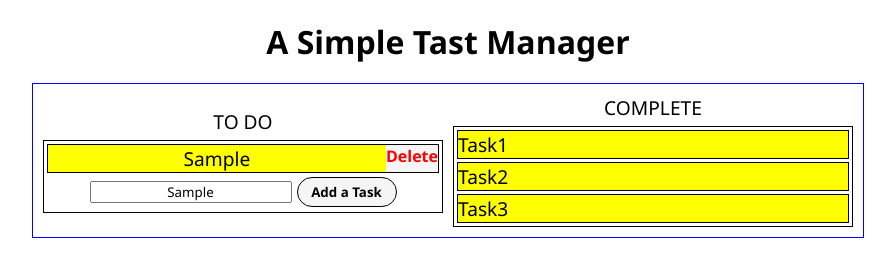
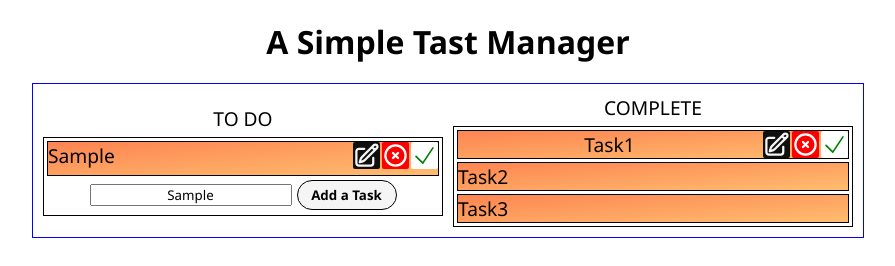
Before and after one commit to Tochi-Orams/kanban-js, a plain HTML site: page index.html in a window 1280 px wide. Both pictures are taken after typing "Sample" into the empty fields and a click on the button "Add a Task". Shown: the whole page, without its empty margins (192-1087 px from the left). Drawn offline with Linux system fonts and the light colour scheme.

Commit message:
features(taskComplete): add button for Task completed

```diff
--- a/app.js
+++ b/app.js
@@ -2,17 +2,29 @@ const buttonAdd = document.querySelector('.add')
 const taskTilte = document.querySelector('#taskTitle')
 const listItemsToDo = document.querySelector('.list-items.toDo')
 const listItemsComplete = document.querySelector('.list-items.complete')
-
+const buttonEdit = `<svg fill="none" viewBox="0 0 24 24" stroke-width="2" stroke="currentColor" aria-hidden="true" class="svg edit">
+                        <path stroke-linecap="round" stroke-linejoin="round" d="M16.862 4.487l1.687-1.688a1.875 1.875 0 112.652 2.652L10.582 16.07a4.5 4.5 0 01-1.897 1.13L6 18l.8-2.685a4.5 4.5 0 011.13-1.897l8.932-8.931zm0 0L19.5 7.125M18 14v4.75A2.25 2.25 0 0115.75 21H5.25A2.25 2.25 0 013 18.75V8.25A2.25 2.25 0 015.25 6H10"></path>
+                    </svg>`
+const buttonDelete = `<svg fill="none" viewBox="0 0 24 24" stroke-width="2" stroke="currentColor" aria-hidden="true" class="svg delete">
+                        <path stroke-linecap="round" stroke-linejoin="round" d="M9.75 9.75l4.5 4.5m0-4.5l-4.5 4.5M21 12a9 9 0 11-18 0 9 9 0 0118 0z"></path>
+                    </svg>`
+const buttonSave = `<svg fill="none" viewBox="0 0 24 24" stroke-width="1.5" stroke="currentColor" aria-hidden="true" class="svg save">
+                        <path stroke-linecap="round" stroke-linejoin="round" d="M4.5 12.75l6 6 9-13.5"></path>
+                    </svg>`
 
 function createElement(element, className) {
     const newElement = document.createElement(element)
-    if(element != 'span') newElement.classList.add(className)
-    if(element != 'li') newElement.innerText = className
+    element != 'span' && element != 'svg' ? newElement.classList.add(className) : newElement.classList.add(element)
+    if(element != 'li') newElement.innerHTML = className
     return newElement
 }
 
-function moveToComplete(taskComplete){
-    listItemsComplete.append(taskComplete)
+function editTitleTask() {
+    console.log(this.parentElement);
+}
+
+function moveToComplete(){
+    listItemsComplete.append(this.parentElement)
 }
 
 function deleteTask() {
@@ -24,9 +36,14 @@ function addNewTask(){
         const li = createElement('li', 'list-item')
         const span = createElement('span', taskTilte.value)
         const a = createElement('a', 'delete')
-        li.append(span, a)
+        const svgEdit = createElement('svg', buttonEdit)
+        const svgDelete = createElement('svg', buttonDelete)
+        const svgSave = createElement('svg', buttonSave)
+        li.append(span, svgEdit, svgDelete, svgSave)
         listItemsToDo.insertBefore(li, taskTilte)
-        a.addEventListener('click', deleteTask)
+        svgDelete.addEventListener('click', deleteTask)
+        svgSave.addEventListener('click', moveToComplete)
+        svgEdit.addEventListener('click', editTitleTask)
     }
 }
 
--- a/index.html
+++ b/index.html
@@ -18,7 +18,18 @@
         </div>
         <div class="task">COMPLETE
             <ul class="list-items complete">
-                <li class="list-item">Task1</li>
+                <li class="list-item">
+                    <span>Task1</span>
+                    <svg fill="none" viewBox="0 0 24 24" stroke-width="2" stroke="currentColor" aria-hidden="true" class="svg edit">
+                        <path stroke-linecap="round" stroke-linejoin="round" d="M16.862 4.487l1.687-1.688a1.875 1.875 0 112.652 2.652L10.582 16.07a4.5 4.5 0 01-1.897 1.13L6 18l.8-2.685a4.5 4.5 0 011.13-1.897l8.932-8.931zm0 0L19.5 7.125M18 14v4.75A2.25 2.25 0 0115.75 21H5.25A2.25 2.25 0 013 18.75V8.25A2.25 2.25 0 015.25 6H10"></path>
+                    </svg>
+                    <svg fill="none" viewBox="0 0 24 24" stroke-width="2" stroke="currentColor" aria-hidden="true" class="svg delete">
+                        <path stroke-linecap="round" stroke-linejoin="round" d="M9.75 9.75l4.5 4.5m0-4.5l-4.5 4.5M21 12a9 9 0 11-18 0 9 9 0 0118 0z"></path>
+                    </svg>
+                    <svg fill="none" viewBox="0 0 24 24" stroke-width="1.5" stroke="currentColor" aria-hidden="true" class="svg save">
+                        <path stroke-linecap="round" stroke-linejoin="round" d="M4.5 12.75l6 6 9-13.5"></path>
+                    </svg>
+                </li>
                 <li class="list-item">Task2</li>
                 <li class="list-item">Task3</li>
             </ul>
--- a/style.css
+++ b/style.css
@@ -35,23 +35,37 @@
 .list-item {
     text-align: left;
     list-style: none;
-    background: yellow;
+    background: linear-gradient(to bottom right, #FD8451, #FFBD6F);
     margin: 3px;
     border: 1px solid black;
     display: grid;
-    grid-template-columns: 1fr max-content;
+    grid-template-columns: 1fr max-content max-content max-content;
+    grid-template-rows: max-content;
+    gap: 2px;
 }
 
 .span {
     text-align: left;
 }
 
+.svg {
+    width: 27px;
+    border-radius: 2px;
+}
+
+.edit {
+    color: whitesmoke;
+    background-color: #0f0f0f;
+}
+
 .delete {
-    font-size: medium;
-    font-weight: 600;
-    text-decoration: none;
-    color: red;
-    background: whitesmoke;
+    color: white;
+    background-color: red;
+}
+
+.save {
+    color: green;
+    background-color: white;
 }
 
 button.add {
```
